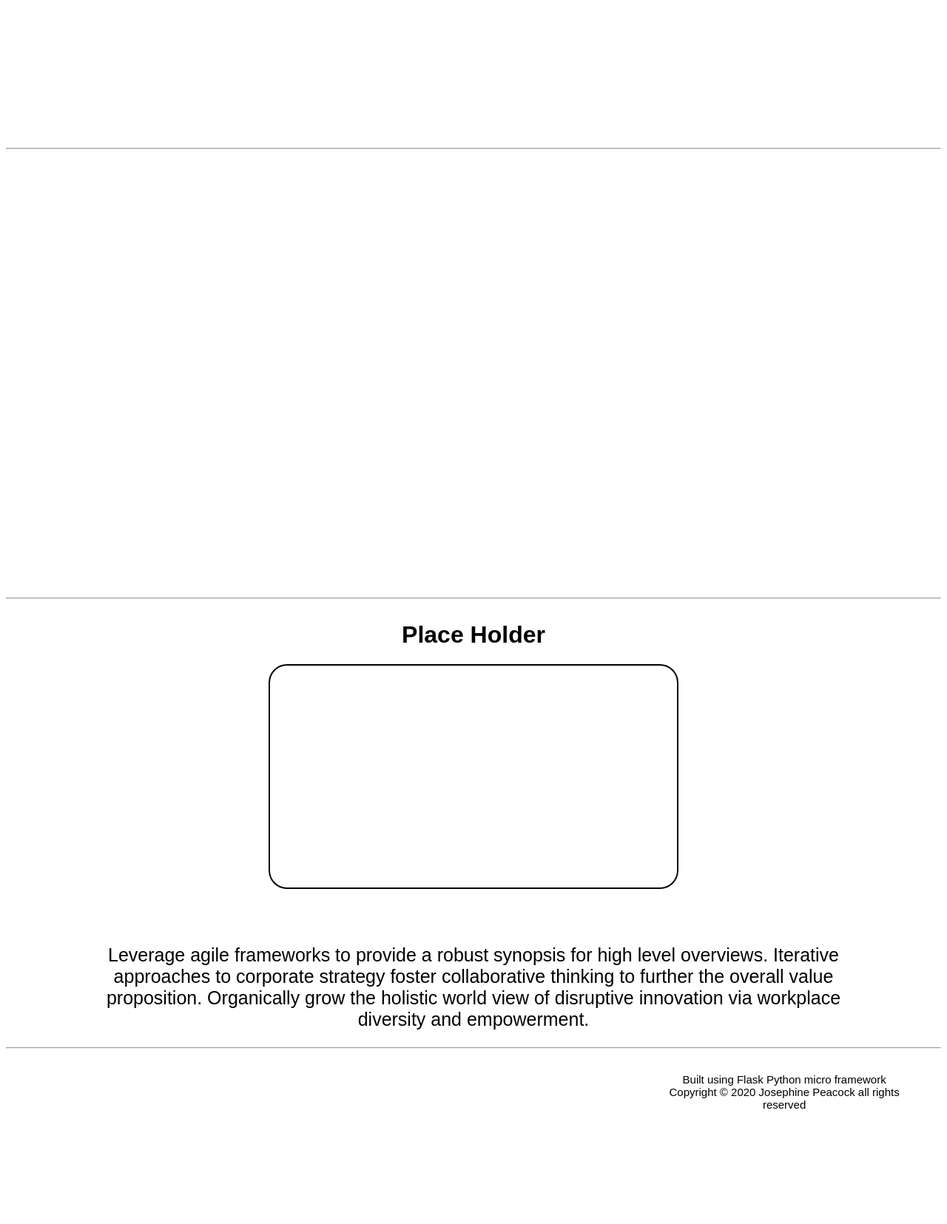
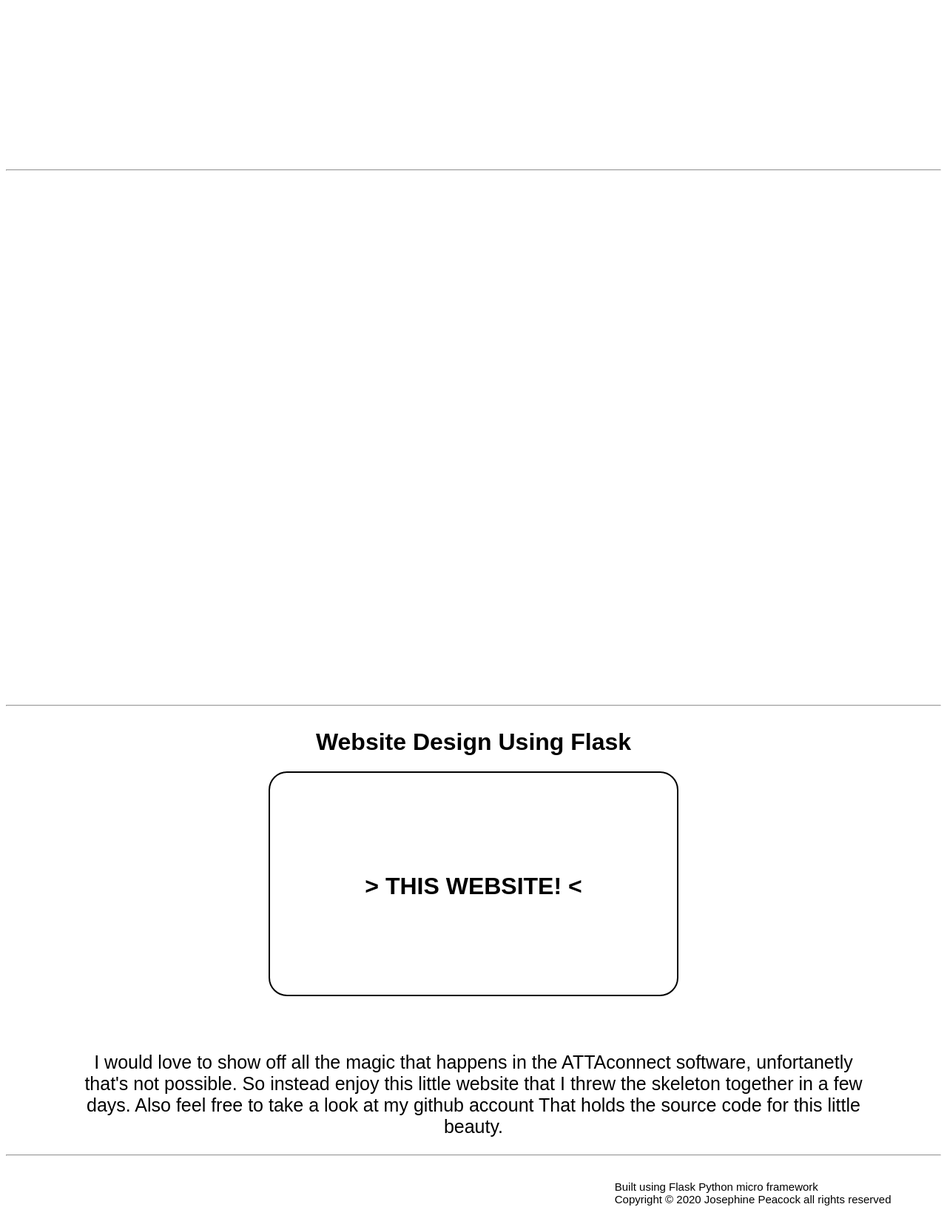
Before and after one commit to rhubarb0130/josie_website, a Flask app: page / in a window 1280 px wide. Shown: the part 1861-3516 px from the top of the page at 74% size. Before the commit the page ends 3360 px from the top, so only its background shows below. Run offline with Flask 2, Linux system fonts and the light colour scheme; some libraries are stand-ins or nearby versions.

Commit message:
content work

```diff
--- a/routes.json
+++ b/routes.json
@@ -10,6 +10,8 @@
   "josie_cv": "/josie_cv",
   "OUTSIDE_WEBPAGES": "****************** OUTSIDE WEBPAGE LINKS******************************************************",
   "linkedin": "https://www.linkedin.com/in/josiebpeacock",
-  "github": "https://github.com/rhubarb0130"
+  "github": "https://github.com/rhubarb0130",
+  "vsi": "https://vsillc.com/",
+  "yt_valve_test": "https://youtu.be/el5UqMoOBDQ"
 
 }
--- a/static/styles/mainstyle.css
+++ b/static/styles/mainstyle.css
@@ -17,6 +17,11 @@ p{
 li{
     padding:10px;
     text-align:left;
+}
+
+a{
+    color: black;
+    text-decoration:none;
 }
 
 a:hover{
--- a/templates/Main_Index.html
+++ b/templates/Main_Index.html
@@ -30,10 +30,11 @@
         <li>Renaissance Woman</li>
         </ul>
     </div>
-
+</div>
+<div class="fade_up">
     <p>I like to say that I'm a Jill of all trades and master of a few. From when I was the
-    neighborhood bicycle mechanic as a kid, to traveling to some far off country by myself for automated
-        industrial machines as an adult, to starting a business providing automated testing solutions.</p>
+    neighborhood bicycle mechanic as a kid, traveling to some far off country as the subject matter expert for my
+        company's test systems, to starting a business providing automated testing solutions.</p>
     <p>I've made a name for myself as a technical problem solver, troubleshooter, and innovator. Currently I'm looking
         to expand my skill set further into the world of software and web development.</p>
     <p>Below are some of my proudest achievements.</p>
@@ -64,9 +65,15 @@
     </div>
     </a>
 
-    <p class="icon_wording">Leverage agile frameworks to provide a robust synopsis for high level overviews. Iterative approaches to
-        corporate strategy foster collaborative thinking to further the overall value proposition. Organically
-        grow the holistic world view of disruptive innovation via workplace diversity and empowerment.
+    <p class="icon_wording">Nearly three years ago I was able to connect with
+        <a href="{{vsi}}" target="blank">Valve Systems International.
+        </a>
+        They had created a very innovative control valve that had a unique
+        challenge when it came to finding an actuator that really unlocked the potential of the design. We worked together
+        to put a freakin robot on a valve! Actually we put a servo on a valve and demonstrated the potential of this
+        <a href="{{yt_valve_test}}" target="blank">
+            high performance control valve!
+        </a>
     </p>
 </div>
 
@@ -76,37 +83,48 @@
     <h1>ATTA Modular Control System</h1>
     <a href="{{modular_control}}">
     <div class="icon_panel">
-        <img class="icon_content" style="margin-top:10px;" src="static/images/Modular_control_system_tm.png" alt="ATTAconnect">
+        <img class="icon_content" style="margin-top:10px;" src="static/images/Modular_control_system_tm.png" alt="Modular Control System">
     </div>
     </a>
 
-    <p class="icon_wording">Leverage agile frameworks to provide a robust synopsis for high level overviews. Iterative approaches to
-        corporate strategy foster collaborative thinking to further the overall value proposition. Organically
-        grow the holistic world view of disruptive innovation via workplace diversity and empowerment.
+    <p class="icon_wording">
+        During my time as a field engineer I felt the design of low production test systems was lacking. It would take
+        days to connect a system wire by wire wasting my time and the time of the end user. And it was always a challenge
+        to replace obsolete or broken components since every system was from it's own generation. So I spent my first
+        year at ATTA
+        <a href="#">designing a system</a>
+        that can be installed by someone with no previous system installation experience. Also since every component is
+        standardized we have a custom test system with proper lifecycle management! The first system was installed at a
+        customer's facility early 2019 and has been running production full time since then.
+
     </p>
 </div>
 
 <hr>
 
 <div class="fade_up">
-    <h1>Place Holder</h1>
+    <h1>Website Design Using Flask</h1>
     <a href="{{modular_control}}">
     <div class="icon_panel">
+        <h1 class="icon_content" style="margin-top:110px;"> > THIS WEBSITE! < </h1>
 <!--        <img class="icon_content" style="margin-top:10px;" src="static/images/Modular_control_system_tm.png" alt="ATTAconnect">-->
     </div>
     </a>
 
-    <p class="icon_wording">Leverage agile frameworks to provide a robust synopsis for high level overviews. Iterative approaches to
-        corporate strategy foster collaborative thinking to further the overall value proposition. Organically
-        grow the holistic world view of disruptive innovation via workplace diversity and empowerment.
+    <p class="icon_wording">
+        I would love to show off all the magic that happens in the ATTAconnect software, unfortanetly that's not possible.
+        So instead enjoy this little website that I threw the skeleton together in a few days. Also feel free to take a
+        look at my
+        <a href="{{github}}">github account</a>
+        That holds the source code for this little beauty.
     </p>
 </div>
 
 <hr>
 
-<div style="float:right;padding:25px;">
-<p style="font-size:15px;padding:0px;">Built using Flask Python micro framework</p>
-<p style="font-size:15px;padding:0px;">Copyright &#169 2020 Josephine Peacock all rights reserved</p>
+<div style="float:right;padding:25px;width:450px;">
+<p style="font-size:15px;padding:0px;text-align:left;">Built using Flask Python micro framework</p>
+<p style="font-size:15px;padding:0px;text-align:left;">Copyright &#169 2020 Josephine Peacock all rights reserved</p>
 </div>
 
 <!--Sidepanel-->
--- a/web_pages/main_navigation.py
+++ b/web_pages/main_navigation.py
@@ -23,7 +23,9 @@ class MainIndex(View):
                                    modular_control=_routes['modular_control'],
                                    contact=_routes['contact'],
                                    linkedin=_routes['linkedin'],
-                                   github=_routes['github']
+                                   github=_routes['github'],
+                                   vsi=_routes['vsi'],
+                                   yt_valve_test=_routes['yt_valve_test']
                                    )
 
 
```
